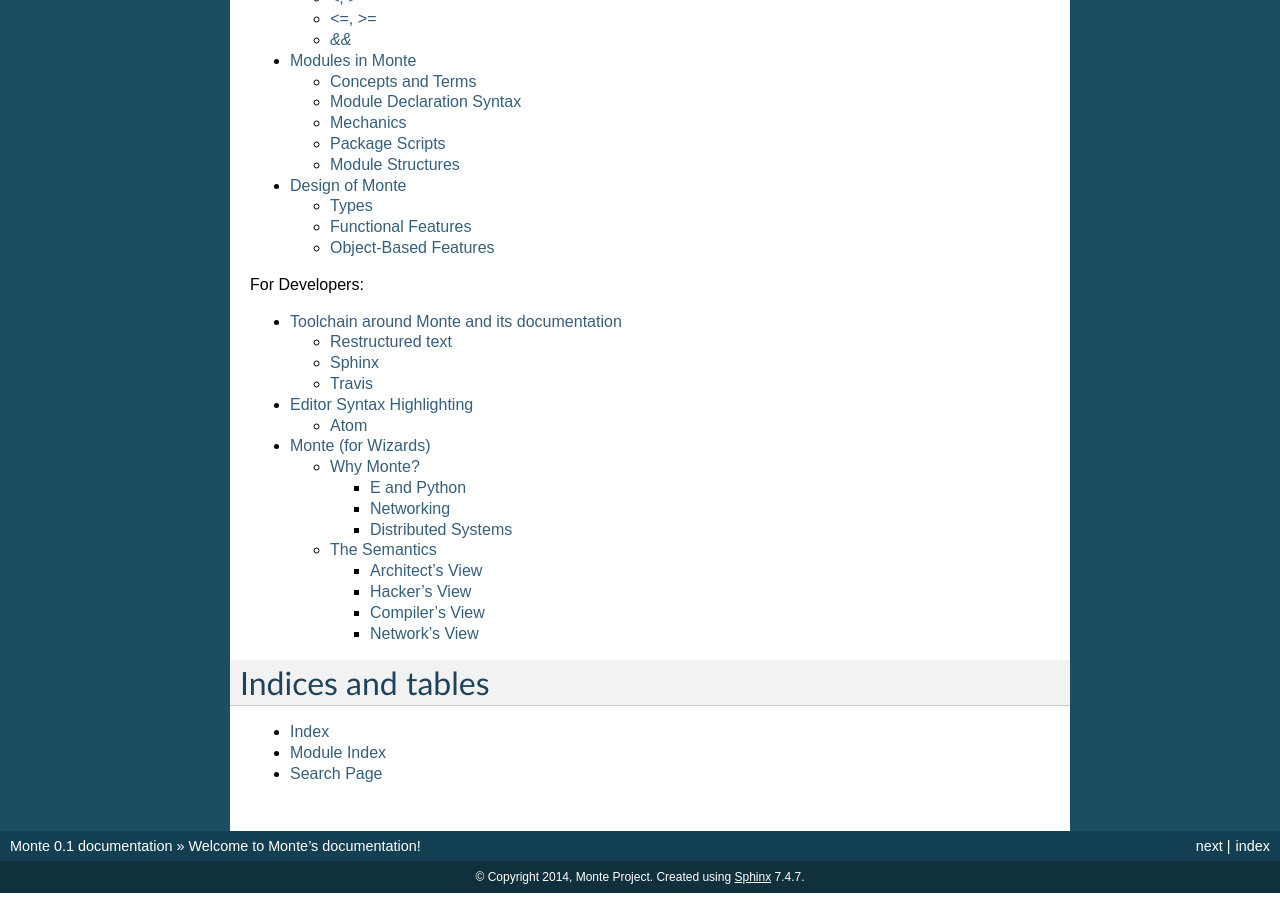
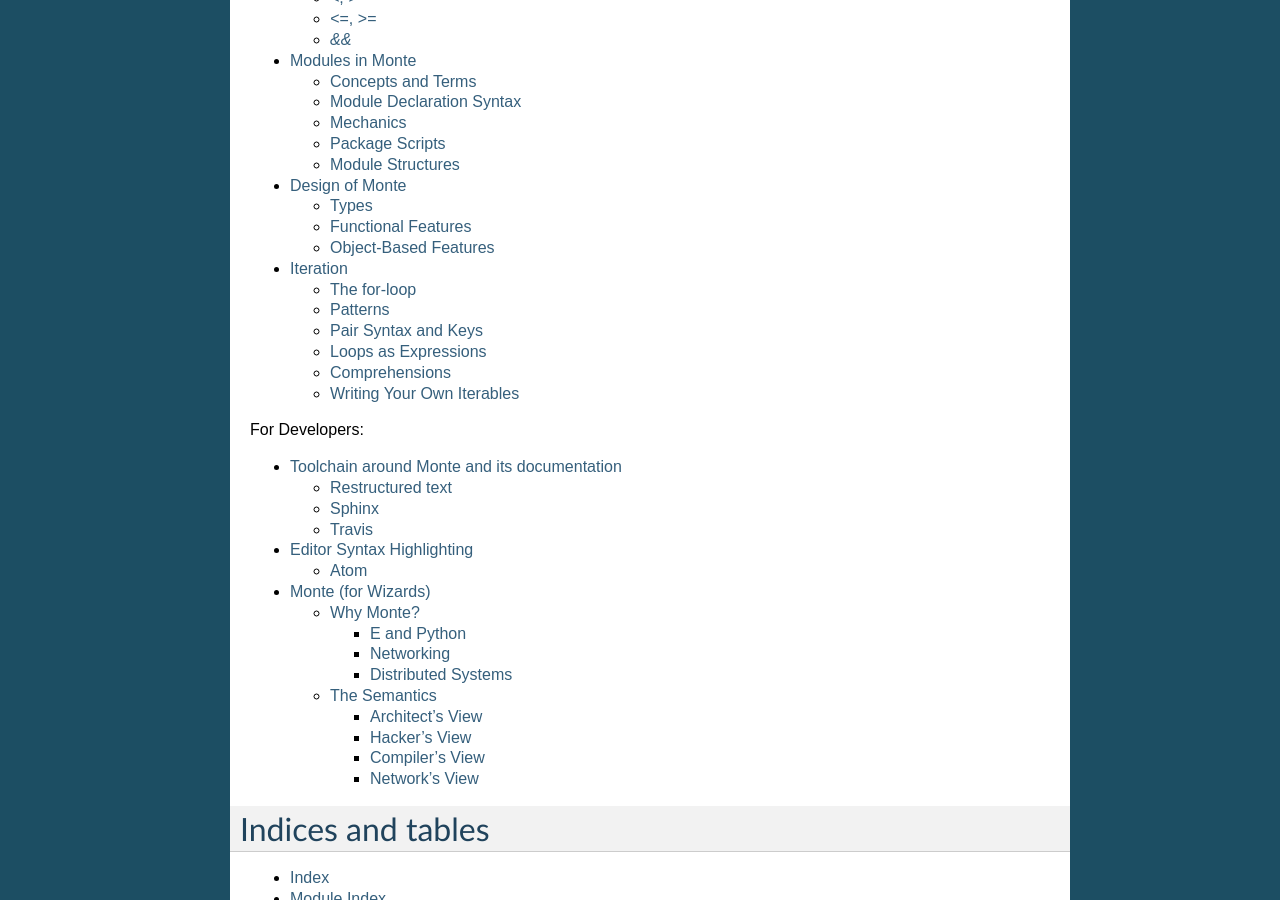
Before and after one commit to monte-language/monte, a Sphinx documentation site: the page built from docs/source/index.rst, in a window 1280 px wide and 900 px high, scrolled down 1217 px. Built offline with Sphinx 7.4.7, drawn with Linux system fonts in a browser that asks for light colours; pages that are not in the unit, such as notebooks, are missing from menus; some of the changed lines change nothing that is shown.

Commit message:
docs: Add writeup on iteration protocol.
Since it's different from E, it's instructive for everybody.

Signed-off-by: Corbin Simpson <cds@corbinsimpson.com> <simpsoco@google.com>

```diff
--- a/docs/source/index.rst
+++ b/docs/source/index.rst
@@ -18,6 +18,7 @@ For users:
     monte-for-wizards
     modules
     design
+    iteration
 
 For Developers:
 
--- /dev/null
+++ b/docs/source/iteration.rst
@@ -0,0 +1,154 @@
+=========
+Iteration
+=========
+
+Monte comes with a simple and robust iteration protocol.
+
+The for-loop
+============
+
+The simple structure of the ``for`` loop should be familiar in structure to
+Python programmers::
+
+    for value in iterable:
+        traceln(value)
+
+A ``for`` loop takes an iterable object and a pattern, and matches each
+element in the iterable to the pattern, executing the body of the loop.
+``for`` loops permit skipping elements with the ``continue`` keyword::
+
+    for value in iterable:
+        if skippable(value):
+            continue
+
+They also permit exiting prematurely with the ``break`` keyword::
+
+    for value in iterable:
+        if finalValue(value):
+            break
+
+All builtin containers are iterable, including lists, maps, and sets. Strings
+are also iterable, yielding characters.
+
+Patterns
+========
+
+``for`` loops are pattern-based, so arbitrary patterns are permitted in
+loops::
+
+    for some`$sort of @pattern` in iterable:
+        useThat(pattern)
+
+Pair Syntax and Keys
+====================
+
+Unlike other languages, Monte iteration always produces a pair of objects at a
+time, called the **key** and **value**. A bit of syntax enables
+pattern-matching on the key::
+
+    for key => value in iterable:
+        traceln(key)
+        traceln(value)
+
+As expected, the key for iteration on a map is the key in the map
+corresponding to each value. The key for iteration on lists and strings is the
+zero-based index of each item or character.
+
+It is possible to iterate only over the keys, of course, using an ignore
+pattern::
+
+    for key => _ in iterable:
+        traceln(key)
+
+Loops as Expressions
+====================
+
+Like all structures in Monte, ``for`` loops are expressions, which means that
+they can return values and be used where other expressions are used.
+
+A ``for`` loop usually returns ``null``::
+
+    def result := for value in 0..10 { value }
+
+Here, ``result`` is ``null``.
+
+However, a ``for`` loop can return another value with the ``break`` keyword::
+
+    def result := for value in 0..10 { break value }
+
+Since ``break`` was used, the loop exits on its first iteration, returning
+``value``, which was ``0``. So ``result`` is ``0``.
+
+.. note::
+
+    The syntax of ``break`` permits parentheses around the return value, like
+    ``break(this)``, and also an empty pair of parentheses to indicate a null
+    return value, like so: ``break()``.
+
+Comprehensions
+==============
+
+``for`` loops aren't the only way to consume iterable objects. Monte also has
+**comprehensions**, which generate new collections from iterables::
+
+    [transform(value) for value in iterable]
+
+This will build and return a list. Maps can also be built with pair syntax::
+
+    [key => makeValue(key) for key in keyList]
+
+And, of course, pair syntax can be used for both the pattern and expression in
+a comprehension::
+
+    [value => key for key => value in reverseMap]
+
+Comprehensions also support *filtering* by a condition. The conditional
+expression is called a **predicate** and should return ``true`` or ``false``,
+depenting on whether the current value should be *skipped*. For example, let's
+generate a list of even numbers::
+
+    def evens := [number for number in 0..20 if number % 2 == 0]
+
+Unlike many other languages, the predicate must return a Boolean value; if it
+doesn't, then the entire comprehension will fail with an exception.
+
+Writing Your Own Iterables
+==========================
+
+Monte has an iteration protocol which defines iterable and iterator objects.
+By implementing this protocol, it is possible for user-created objects to be
+used in ``for`` loops and comprehensions.
+
+Iterables need to have ``to _makeIterator()``, which returns an iterator.
+Iterators need to have ``to next(ej)``, which takes an ejector and either
+returns a list of ``[key, value]`` or fires the ejector with any value to end
+iteration. Guards do not matter but can be helpful for clarity.
+
+As an example, let's look at an iterable that counts upward from zero to
+infinity::
+
+    object countingIterable:
+        to _makeIterator():
+            var i := 0
+            return object counter:
+                to next(_):
+                    def rv := [i, i]
+                    i += 1
+                    return rv
+
+Since the iterators ignore their ejectors, iteration will never terminate.
+
+For another example, let's look at an iterator that wraps another iterator and
+only lets even values through::
+
+    def onlyEvens(iterator):
+        return object evens:
+            to next(ej):
+                var rv := iterator.next(ej)
+                while (rv[1] % 2 != 0):
+                    rv := iterator.next(ej)
+                return rv
+
+Note that the ejector is threaded through ``to next(ej)`` into the inner
+iterator in order to allow iteration to terminate if/when the inner iterator
+becomes exhausted.
```
